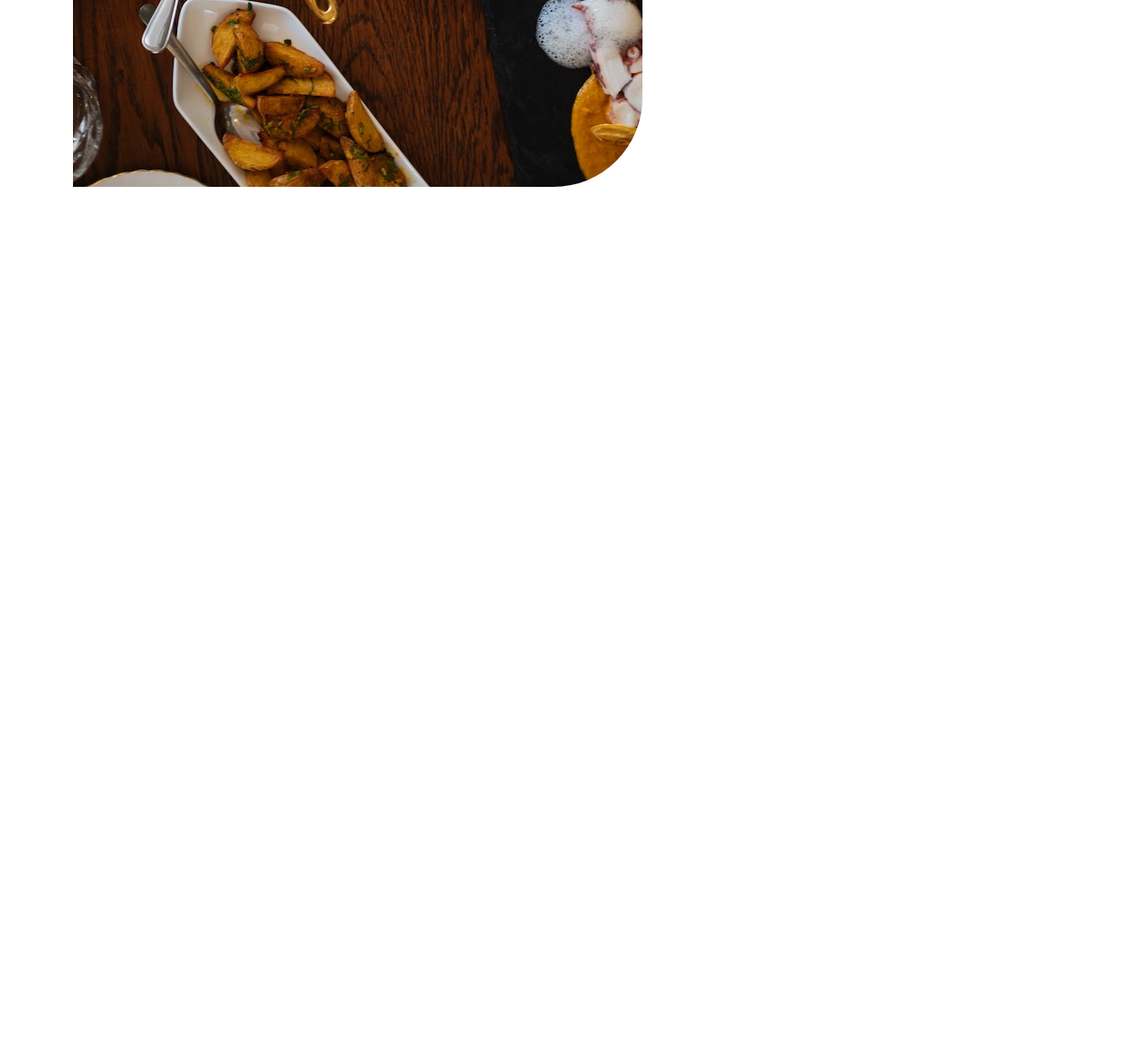
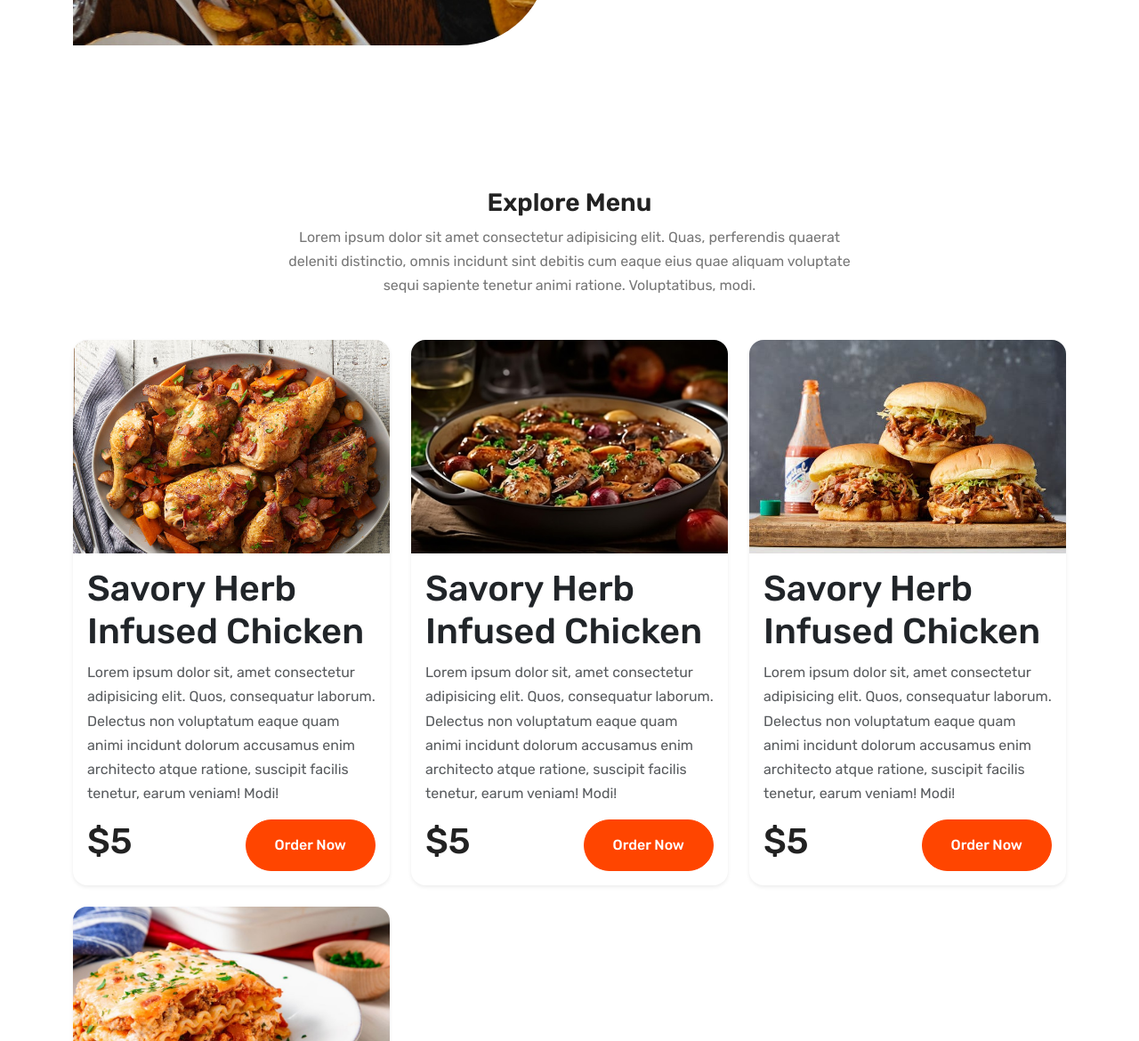
Before and after one commit to shohan-pherones/sushi-ninja, a plain HTML site: page index.html in a window 1280 px wide. Shown: the part 1630-2800 px from the top of the page at 89% size. Before the commit the page ends 1920 px from the top, so only its background shows below. Drawn offline with nearby package versions, Linux system fonts and the light colour scheme.

Commit message:
menu items added

```diff
--- a/css/main.css
+++ b/css/main.css
@@ -76,6 +76,7 @@ section {
 
 .about-img {
   border-radius: 100px 0 100px 0;
+  width: 100%;
 }
 
 .orange-line {
@@ -85,3 +86,20 @@ section {
   display: inline-block;
   margin-bottom: 1rem;
 }
+
+.section-para {
+  max-width: 40rem;
+  margin: 0 auto;
+}
+
+.menu-card-img {
+  width: 100%;
+  height: 15rem;
+  overflow: hidden;
+}
+
+.menu-card-img > img {
+  width: 100%;
+  height: 100%;
+  object-fit: cover;
+}
--- a/index.html
+++ b/index.html
@@ -139,7 +139,7 @@
       <section id="about">
         <div class="container">
           <div class="row align-items-center g-5">
-            <div class="col-6">
+            <div class="col-lg-6">
               <img
                 src="./assets/images/about.jpg"
                 alt="About image"
@@ -147,7 +147,7 @@
               />
             </div>
 
-            <div class="col-6">
+            <div class="col-lg-6">
               <h3 class="display-4 fw-medium">About us</h3>
               <span class="orange-line"></span>
               <p>
@@ -173,6 +173,131 @@
           </div>
         </div>
       </section>
+
+      <!-- MENU -->
+      <section id="menu">
+        <div class="container">
+          <!-- SECTION TITLE -->
+          <div class="row text-center mb-5">
+            <div class="col">
+              <h3>Explore Menu</h3>
+              <p class="section-para">
+                Lorem ipsum dolor sit amet consectetur adipisicing elit. Quas,
+                perferendis quaerat deleniti distinctio, omnis incidunt sint
+                debitis cum eaque eius quae aliquam voluptate sequi sapiente
+                tenetur animi ratione. Voluptatibus, modi.
+              </p>
+            </div>
+          </div>
+
+          <!-- MENU ITEMS -->
+          <div class="row row-cols-1 row-cols-md-2 row-cols-lg-3 g-4">
+            <!-- ITEM 1 -->
+            <div class="col">
+              <div class="card shadow-sm border-0 rounded-4 overflow-hidden">
+                <div class="menu-card-img">
+                  <img src="./assets/images/menu-item-1.jpg" alt="Item 1" />
+                </div>
+                <div class="card-body">
+                  <h5 class="card-title display-6 fw-medium">
+                    Savory Herb Infused Chicken
+                  </h5>
+                  <p class="card-text opacity-75">
+                    Lorem ipsum dolor sit, amet consectetur adipisicing elit.
+                    Quos, consequatur laborum. Delectus non voluptatum eaque
+                    quam animi incidunt dolorum accusamus enim architecto atque
+                    ratione, suscipit facilis tenetur, earum veniam! Modi!
+                  </p>
+                  <div
+                    class="d-flex justify-content-between align-items-center"
+                  >
+                    <h5 class="display-6 fw-medium">$5</h5>
+                    <a href="#reservation" class="btn btn-custom">Order Now</a>
+                  </div>
+                </div>
+              </div>
+            </div>
+
+            <!-- ITEM 2 -->
+            <div class="col">
+              <div class="card shadow-sm border-0 rounded-4 overflow-hidden">
+                <div class="menu-card-img">
+                  <img src="./assets/images/menu-item-2.jpg" alt="Item 1" />
+                </div>
+                <div class="card-body">
+                  <h5 class="card-title display-6 fw-medium">
+                    Savory Herb Infused Chicken
+                  </h5>
+                  <p class="card-text opacity-75">
+                    Lorem ipsum dolor sit, amet consectetur adipisicing elit.
+                    Quos, consequatur laborum. Delectus non voluptatum eaque
+                    quam animi incidunt dolorum accusamus enim architecto atque
+                    ratione, suscipit facilis tenetur, earum veniam! Modi!
+                  </p>
+                  <div
+                    class="d-flex justify-content-between align-items-center"
+                  >
+                    <h5 class="display-6 fw-medium">$5</h5>
+                    <a href="#reservation" class="btn btn-custom">Order Now</a>
+                  </div>
+                </div>
+              </div>
+            </div>
+
+            <!-- ITEM 3 -->
+            <div class="col">
+              <div class="card shadow-sm border-0 rounded-4 overflow-hidden">
+                <div class="menu-card-img">
+                  <img src="./assets/images/menu-item-3.jpg" alt="Item 1" />
+                </div>
+                <div class="card-body">
+                  <h5 class="card-title display-6 fw-medium">
+                    Savory Herb Infused Chicken
+                  </h5>
+                  <p class="card-text opacity-75">
+                    Lorem ipsum dolor sit, amet consectetur adipisicing elit.
+                    Quos, consequatur laborum. Delectus non voluptatum eaque
+                    quam animi incidunt dolorum accusamus enim architecto atque
+                    ratione, suscipit facilis tenetur, earum veniam! Modi!
+                  </p>
+                  <div
+                    class="d-flex justify-content-between align-items-center"
+                  >
+                    <h5 class="display-6 fw-medium">$5</h5>
+                    <a href="#reservation" class="btn btn-custom">Order Now</a>
+                  </div>
+                </div>
+              </div>
+            </div>
+
+            <!-- ITEM 4 -->
+            <div class="col">
+              <div class="card shadow-sm border-0 rounded-4 overflow-hidden">
+                <div class="menu-card-img">
+                  <img src="./assets/images/menu-item-4.jpg" alt="Item 1" />
+                </div>
+                <div class="card-body">
+                  <h5 class="card-title display-6 fw-medium">
+                    Savory Herb Infused Chicken
+                  </h5>
+                  <p class="card-text opacity-75">
+                    Lorem ipsum dolor sit, amet consectetur adipisicing elit.
+                    Quos, consequatur laborum. Delectus non voluptatum eaque
+                    quam animi incidunt dolorum accusamus enim architecto atque
+                    ratione, suscipit facilis tenetur, earum veniam! Modi!
+                  </p>
+                  <div
+                    class="d-flex justify-content-between align-items-center"
+                  >
+                    <h5 class="display-6 fw-medium">$5</h5>
+                    <a href="#reservation" class="btn btn-custom">Order Now</a>
+                  </div>
+                </div>
+              </div>
+            </div>
+          </div>
+        </div>
+      </section>
     </main>
 
     <!-- FOOTER -->
```
